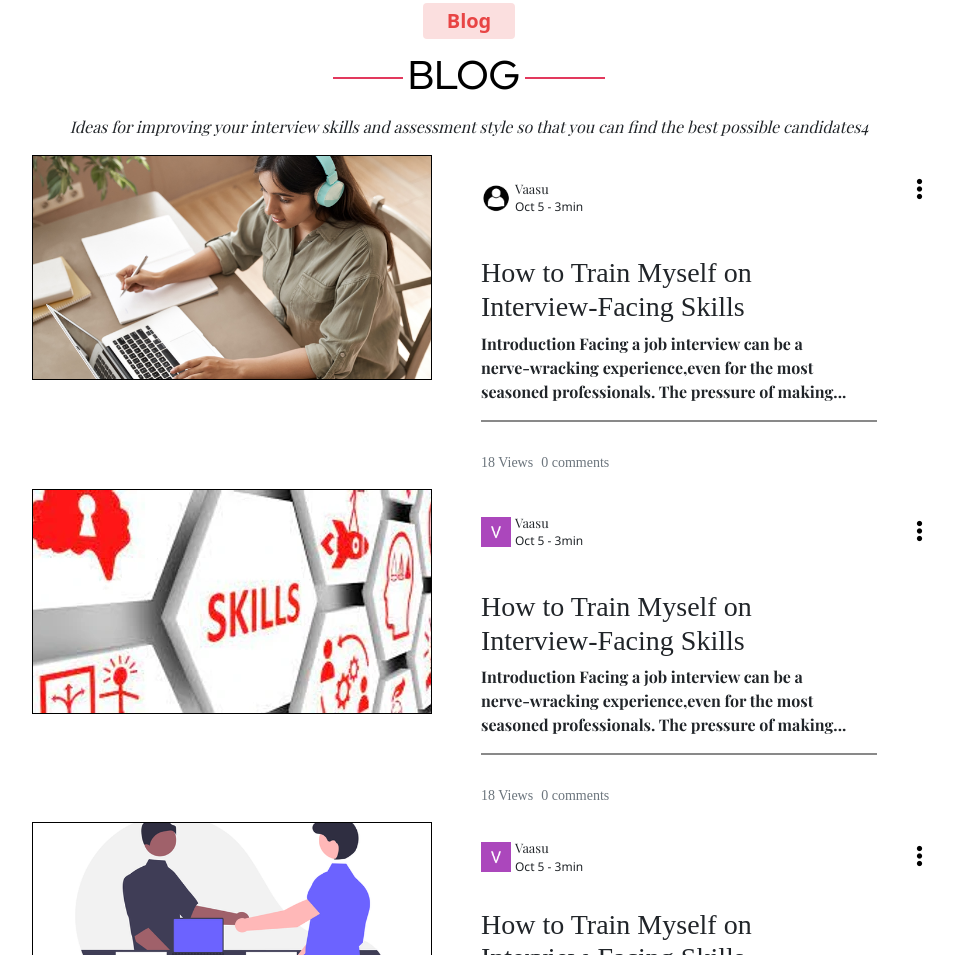
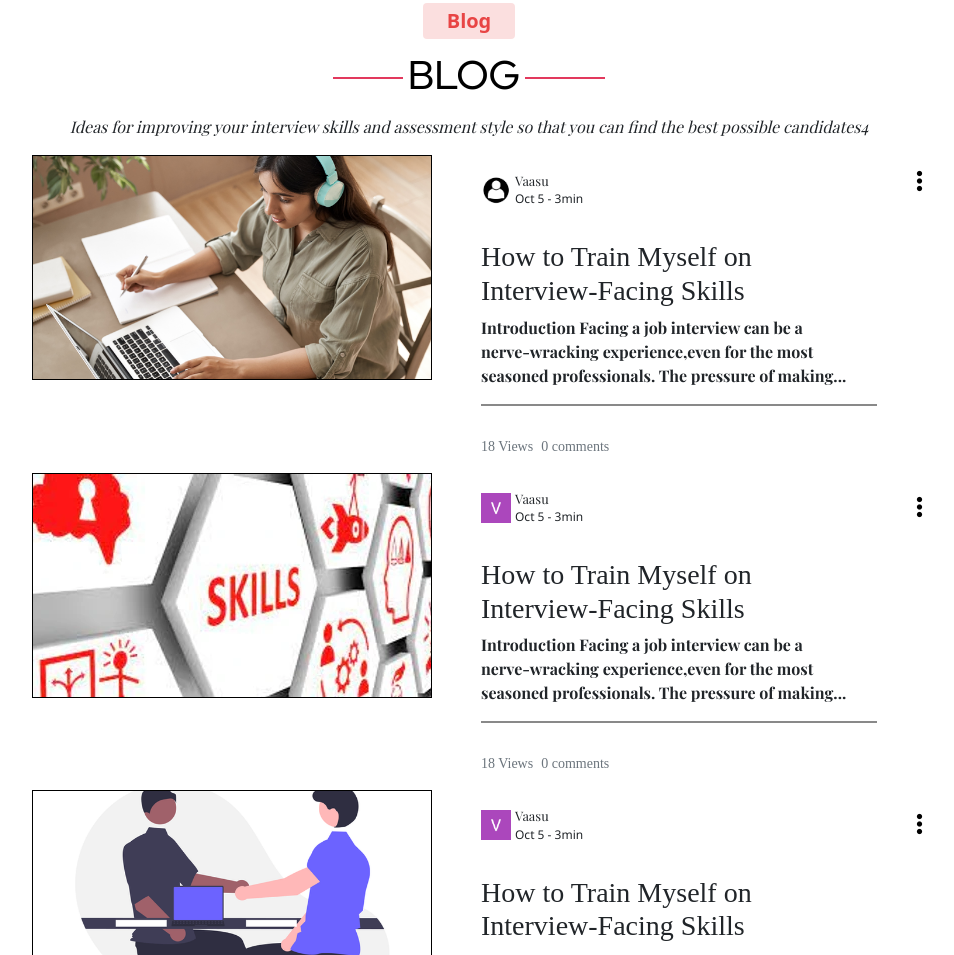
Before and after one commit to Jeyasheelanjc/isaclepro, a plain HTML site: page index.html in a window 1280 px wide. Shown: the part 6328-7283 px from the top of the page, without its empty margins (171-1125 px from the left). Drawn offline with nearby package versions, Linux system fonts and the light colour scheme; a web font is replaced by a local one.

Commit message:
Update index.html

```diff
--- a/index.html
+++ b/index.html
@@ -861,8 +861,8 @@
                         <img src="./img/i1.webp" alt="" class="img-fluid mx-auto " style="width:400px ;">
                     </div>
                     <div class="col-lg-5 col-md-5">
-                        <div class="row  py-2">
-                            <div class="col-lg-6 col-md-6 col-sm-6">
+                        <div class="row">
+                            <div class="col-lg-6 col-md-6 col-sm-5">
                                 <div class="content d-flex  py-3">
                                     <img src="./img/c1.jpg" alt="" class="img-fluid mt-1"
                                         style="width: 30px; height: 30px;">
@@ -905,7 +905,7 @@
                             <img src="./img/i2.webp" alt="" class="img-fluid mx-auto  " style="width:400px ;">
                         </div>
                         <div class="col-lg-5 col-md-5">
-                            <div class="row py-2">
+                            <div class="row">
                                 <div class="col-lg-6 col-md-6 col-sm-6">
                                     <div class="content d-flex py-3">
                                         <img src="./img/unnamed.png" alt="" class="img-fluid mt-1"
@@ -1323,7 +1323,7 @@
 
     </main>
     <footer>
-        <div class="container-fluid" style="color: #fff; background-color: black;">
+        <div class="container-fluid" style="color: #fff; background-color: #000000;">
             <div class="row">
                 <div class="col-lg-3 mx-auto">
                     <img src="./img/LogoBig_edited.png" class="mb-2" alt="">
```
